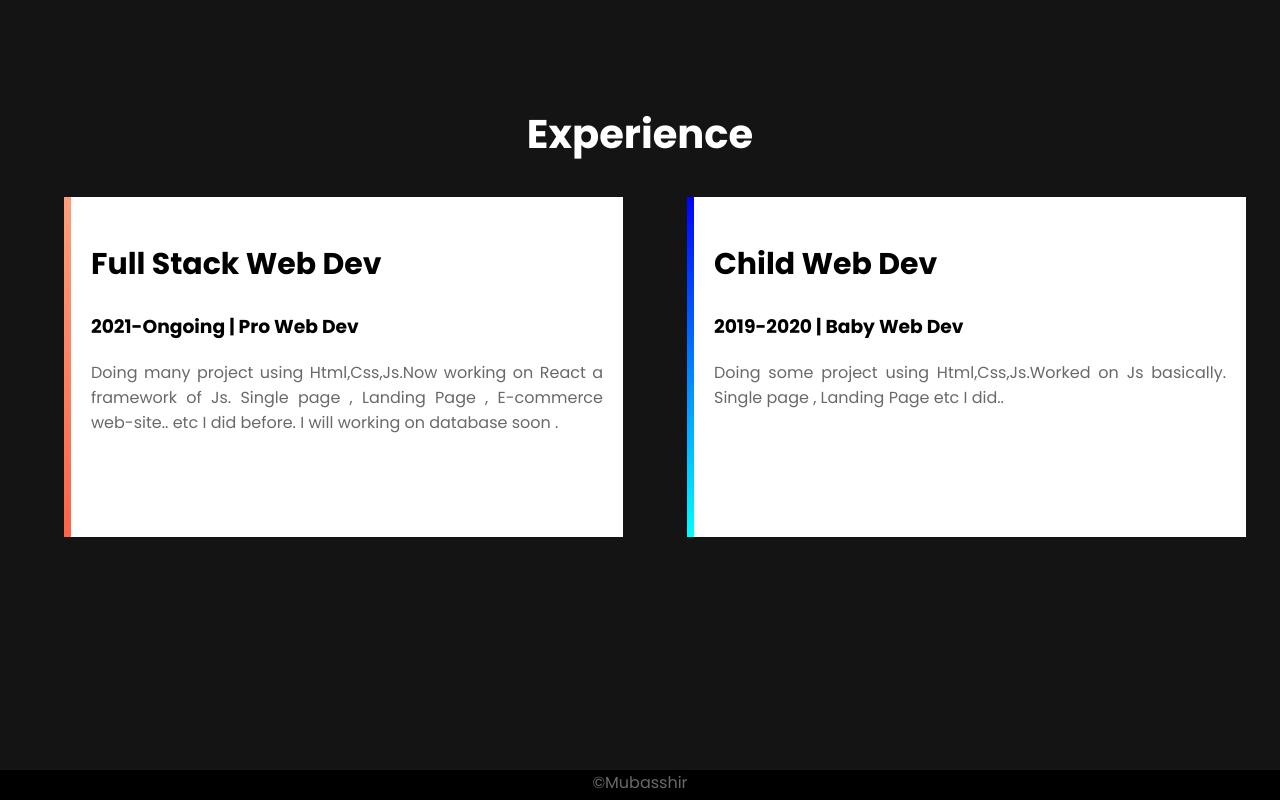
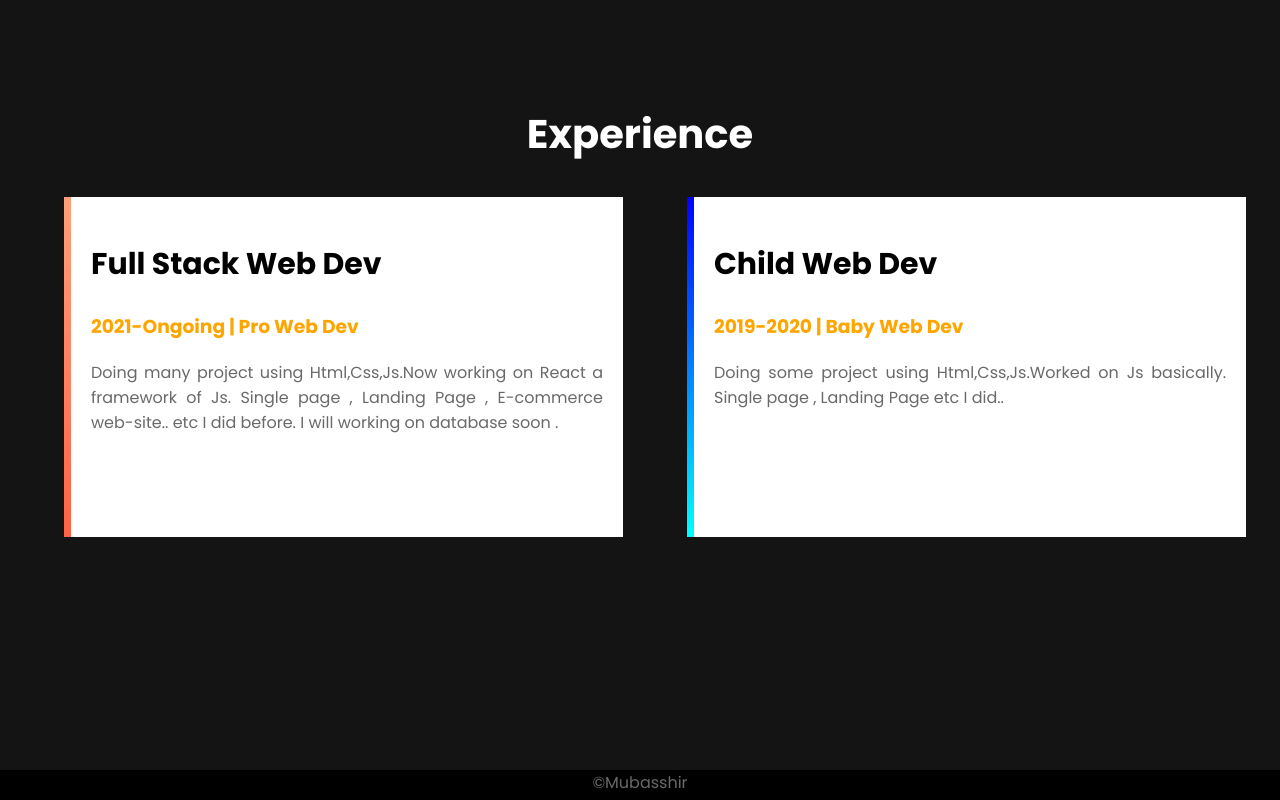
Before and after one commit to Mubasshir08/Web-Portfolio, a plain HTML site: page index.html in a window 1280 px wide. Shown: the part 1229-2029 px from the top of the page. Drawn offline with Linux system fonts and the light colour scheme.

Commit message:
final'
git commit -mfinal

git commit -m"final

```diff
--- a/index.html
+++ b/index.html
@@ -58,12 +58,12 @@
             <h2 style="text-align: center;"> Experience </h2>
             <div class="half-width box box-gra">
                 <h2 class="box-text"> Full Stack Web Dev </h2>
-                <h3> 2021-Ongoing | Pro Web Dev </h3>
+                <h3 class="name-highlight"> 2021-Ongoing | Pro Web Dev </h3>
                 <p> Doing many project using Html,Css,Js.Now working on React a framework of Js. Single page , Landing Page , E-commerce web-site.. etc I did before. I will working on database soon .  </p>
             </div>
             <div class="half-width box box-gra2">
                 <h2 class="box-text"> Child Web Dev </h2>
-                <h3> 2019-2020 | Baby Web Dev </h3>
+                <h3 class="name-highlight"> 2019-2020 | Baby Web Dev </h3>
                 <p> Doing some project using Html,Css,Js.Worked on Js basically. Single page , Landing Page  etc I did..</p>
             </div>
         </section>
--- a/style.css
+++ b/style.css
@@ -113,9 +113,7 @@ transition: 0.3s;
 
 }
 
-.ex-area{
 
-}
 
 .box{
     background-color: white;
@@ -141,7 +139,7 @@ transition: 0.3s;
     text-align:justify;
 }
 
-.box h2 , .box h3{
+.box h2{
     color: black;
 }
 
```
